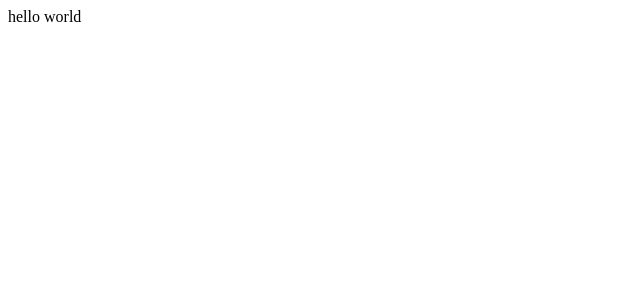
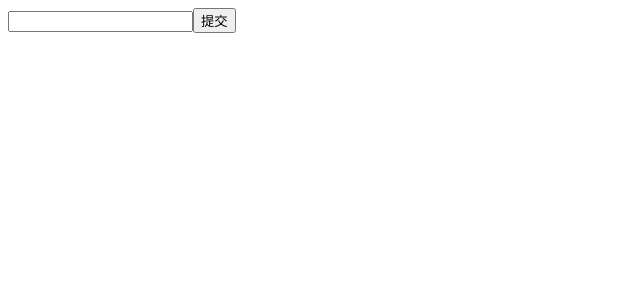
Before and after one commit to zzzhim/React-todoList, a React (Create React App) app: page / in a window 1280 px wide. Shown: the top 300 px of the page, without its empty margins (0-640 px from the left). Built offline with nearby package versions, Linux system fonts and the light colour scheme.

Commit message:
todoList完成

```diff
--- a/src/App.js
+++ /dev/null
@@ -1,16 +0,0 @@
-import React, { Component } from 'react'
-
-// 定义一个类
-// 这个类继承了react下的Component
-class App extends Component {
-    render() {
-        // JSX
-        return (
-            <div className="App">
-                hello world
-            </div>
-        )
-    }
-}
-
-export default App
--- /dev/null
+++ b/src/TodoList.js
@@ -0,0 +1,84 @@
+import React, { Component, Fragment } from 'react'
+
+// 定义一个类
+// 这个类继承了react下的Component
+class TodoList extends Component {
+
+    // 定义数据
+    constructor(props) {
+        super(props)
+
+        // 定义到状态中
+        this.state = {
+            inputValue: '',
+            list: []
+        }
+
+        // 使用 ES6 的bind改变this指向
+        this.handleInputChange = this.handleInputChange.bind(this)
+        this.onClick = this.onClick.bind(this)
+    }
+
+    handleInputChange(e) {
+        // 在react下想要改变state中的数据不能直接通过
+        // this.state.inputValue = e.target.value 改变
+        // 需要使用this.setState({
+        //
+        // }) 方法
+
+        this.setState({
+            inputValue: e.target.value
+        })
+    }
+
+    onClick(e) {
+        this.setState({
+            list: [ ...this.state.list, this.state.inputValue ],
+            inputValue: ''
+        })
+    }
+
+    onDel(index) {
+        // immutable
+        // state 不允许我们做任何的改变
+
+        const list = [...this.state.list]
+        list.splice(index, 1)
+
+        this.setState({
+            list: list
+        })
+    }
+
+    render() {
+        // JSX
+        return (
+            // 占位符
+            <Fragment>
+                <div>
+                    <input
+                        // react下绑定数据事件需要加 {}
+                        value={ this.state.inputValue }
+                        onChange={ this.handleInputChange }
+                        />
+                    <button onClick={ this.onClick }>提交</button>
+                </div>
+                {/* 循环渲染数据 */}
+                <ul>{
+                    this.state.list.map((item, index) => {
+                        return (
+                            <li
+                                key={ index }
+                                onClick={this.onDel.bind(this, index) }
+                                >
+                                { item }
+                            </li>
+                        )
+                    })
+                }</ul>
+            </Fragment>
+        )
+    }
+}
+
+export default TodoList
--- a/src/index.js
+++ b/src/index.js
@@ -2,13 +2,13 @@
 import ReactDOM from 'react-dom'
 // all in js 在react中css和js可以通过模块的形式嵌入到react中
 // import './index.css';
-import App from './App'
+import TodoList from './TodoList'
 // PWA progressive web application
 // https协议的服务器上
 // import * as serviceWorker from './serviceWorker';
 
 // 帮助我们把组件挂载在某个节点上
 // 组件开头必须以大写字母开头
-ReactDOM.render(<App />, document.getElementById('root'))
+ReactDOM.render(<TodoList />, document.getElementById('root'))
 
 // serviceWorker.unregister();
```
